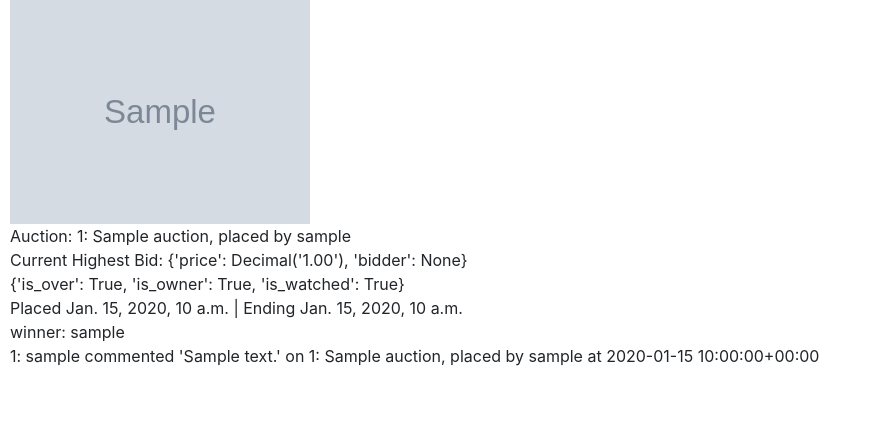
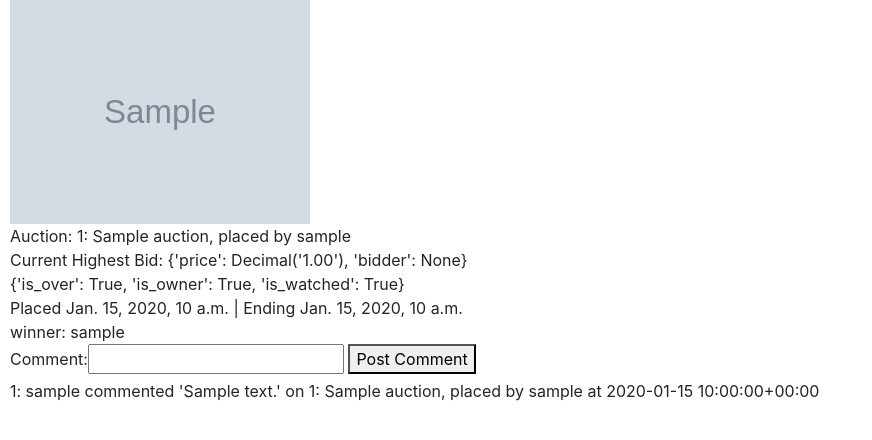
Before and after one commit to c-ehrlich/commerce, a Django app: page /auction/1 in a window 1280 px wide. Shown: the part 210-650 px from the top of the page, without its empty margins (0-872 px from the left). Run offline with Django 3.2, Linux system fonts and the light colour scheme; a user stored in the database is signed in; tables that the repository leaves empty hold one stand-in row (values such as "Sample post"); grey boxes marked "Sample" are stand-in pictures; some libraries are stand-ins or nearby versions.

Commit message:
add ability to post a comment on auction page

```diff
--- a/auctions/templates/auctions/auction.html
+++ b/auctions/templates/auctions/auction.html
@@ -18,7 +18,7 @@
         <input type="hidden" name="next" value="{{ request.path }}">
 
         <!-- Watchlist Button Logic -->
-        {% if auction_status.is_owner == False and request.user.is_anonymous == False %}
+        {% if auction_status.is_owner == False and user.is_authenticated %}
             {% if auction_status.is_watched %}
                 <button type="submit">Remove from Watchlist</button>
             {% else %}
@@ -30,6 +30,17 @@
         <!-- End Watchlist Button Logic -->
     </form>
 
+    <!-- New Comment Logic -->
+    {% if user.is_authenticated %}
+        <form action="{% url 'add_comment' %}" method="POST">
+            {% csrf_token %}
+            {{ comment_form }}
+            <input type="hidden" name="auction_id" value="{{ auction.id }}">
+            <input type="hidden" name="next" value="{{ request.path }}">
+            <button type="submit">Post Comment</button>
+        </form>
+    {% endif %}
+
     {% for comment in auction.auction_comments.all %}
         {{ comment }}<br>
         <!-- i would like to sort these by comment.timestamp -->
--- a/auctions/urls.py
+++ b/auctions/urls.py
@@ -4,6 +4,7 @@ from . import views
 
 urlpatterns = [
     path("", views.index, name="index"),
+    path("add_comment", views.add_comment, name="add_comment"),
     path("auction/<int:auction_id>", views.auction, name="auction"),
     path("categories", views.categories, name="categories"),
     path("category/<int:category_id>", views.category, name="category"),
--- a/auctions/views.py
+++ b/auctions/views.py
@@ -46,6 +46,31 @@ class NewAuctionForm(forms.Form):
         )
     )
 
+
+class NewCommentForm(forms.Form):
+    comment = forms.CharField(
+        label = "Comment",
+        max_length=2000
+    )
+
+
+# adds a comment to an auction
+def add_comment(request):
+    if request.method == "POST":
+        form = NewCommentForm(request.POST)
+        if form.is_valid():
+            data = form.cleaned_data
+            next = request.POST.get('next', '/')
+            comment = Comment.objects.create(
+                comment = data["comment"],
+                timestamp = datetime.datetime.now(),
+                user = request.user,
+                auction = Auction.objects.get(pk=request.POST.get("auction_id"))
+            )
+        # return HttpResponseRedirect(reverse("auction", args=request.POST.get("auction_id")))
+        return HttpResponseRedirect(next)
+
+
 # view an auction
 # returns auction (auction object)
 def auction(request, auction_id):
@@ -59,7 +84,8 @@ def auction(request, auction_id):
     return render(request, "auctions/auction.html", {
         "auction": auction,
         "current_bid": current_bid,
-        "auction_status": auction_status
+        "auction_status": auction_status,
+        "comment_form": NewCommentForm()
     })
 
 
```
